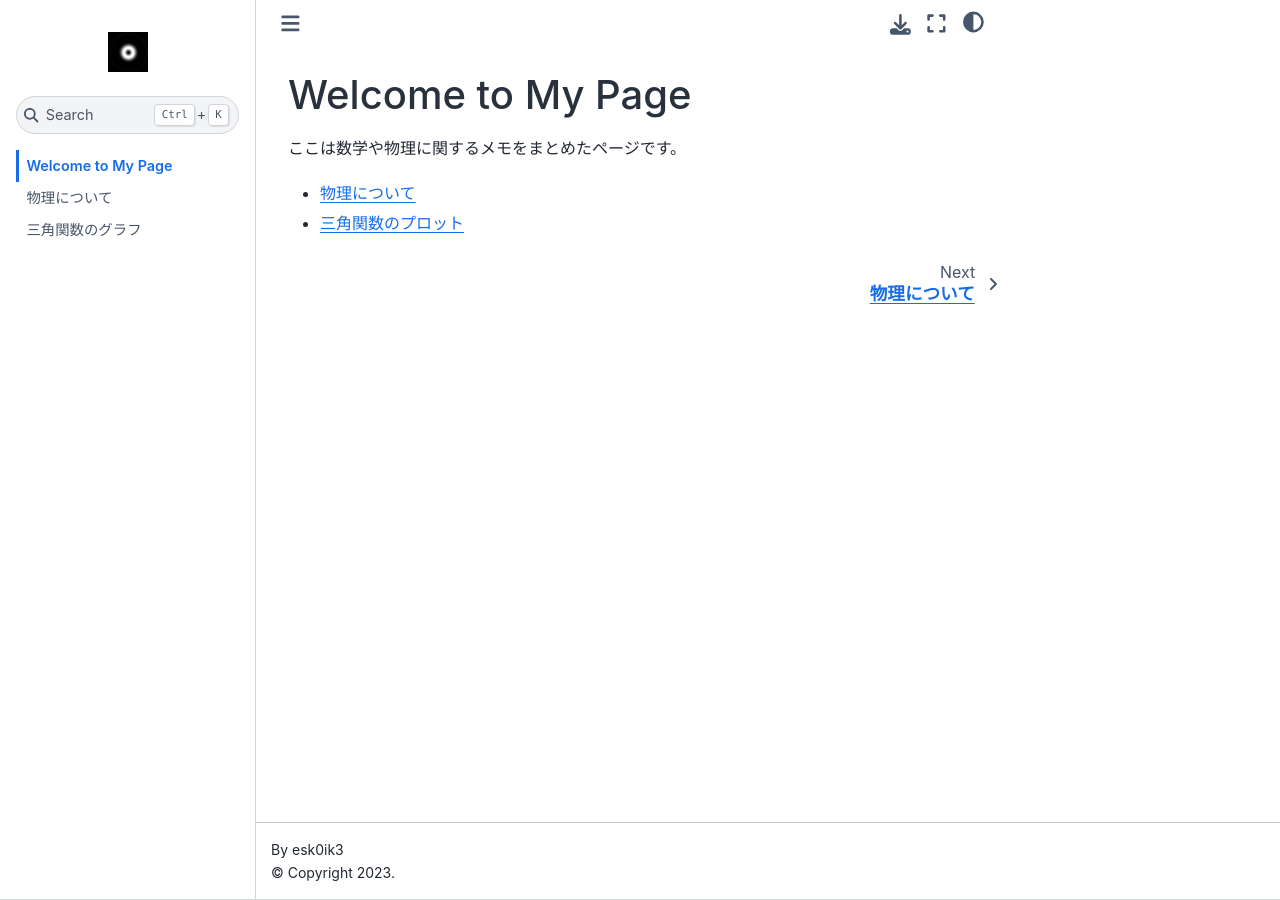
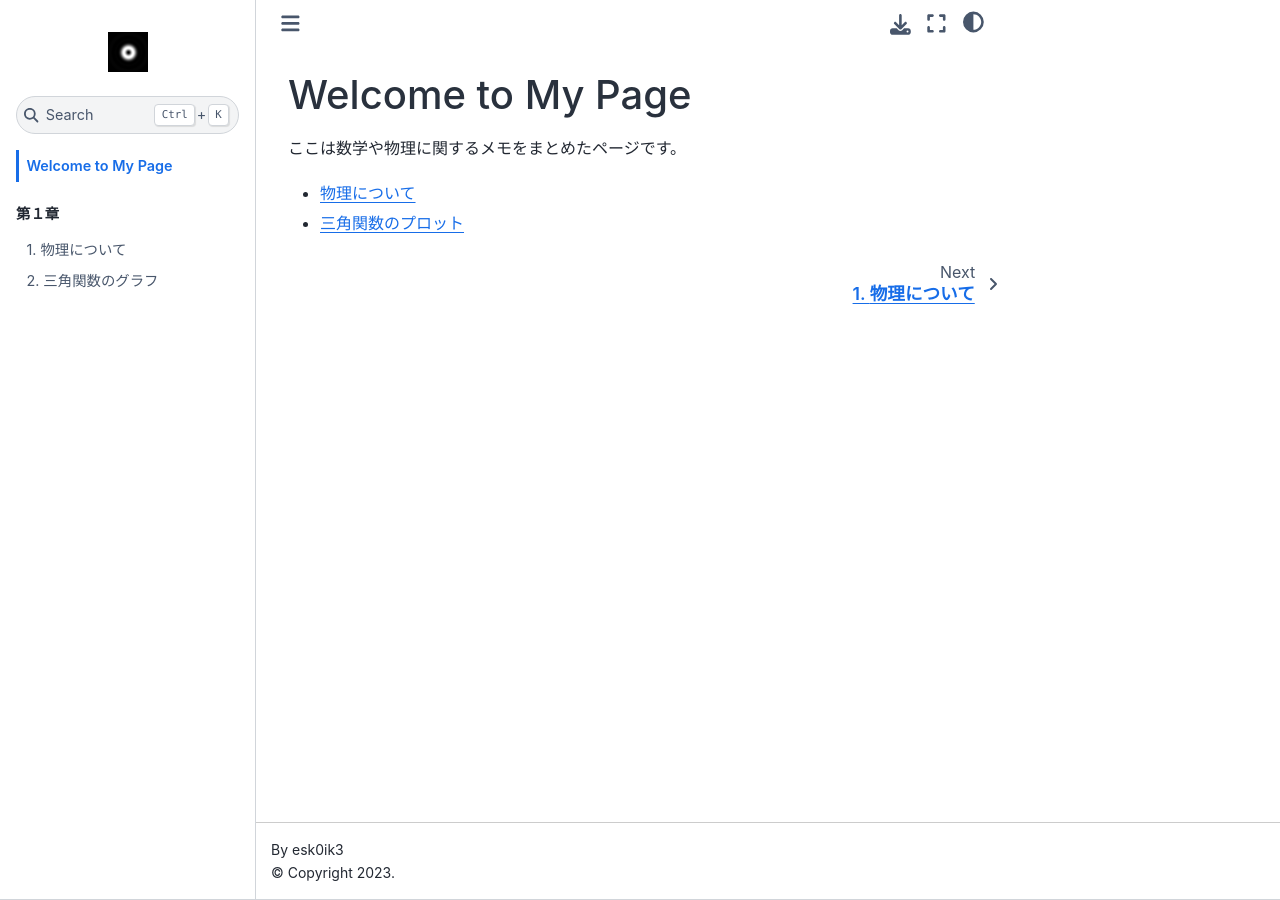
Before and after one commit to esk0ik3/esk0ik3.github.io, a Jupyter Book: the page built from index.md, in a window 1280 px wide. Built offline with Jupyter Book 1.0.4 settings and Sphinx 7.4.7 and the Sphinx Book theme 1.1.4, drawn with Linux system fonts in a browser that asks for light colours.

Commit message:
Update _toc.yml

```diff
--- a/_toc.yml
+++ b/_toc.yml
@@ -1,5 +1,9 @@
 format: jb-book
 root: index
-chapters:
+
+parts:
+- caption: 第１章
+  numbered: true
+  chapters:
   - file: physics
   - file: simulation.ipynb
```
